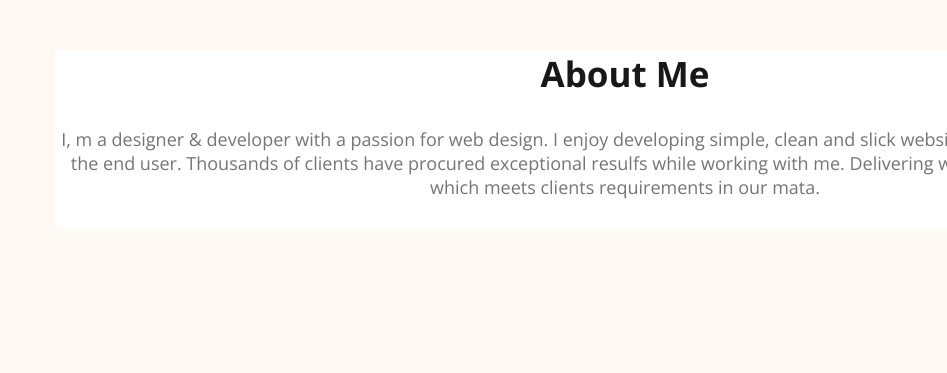
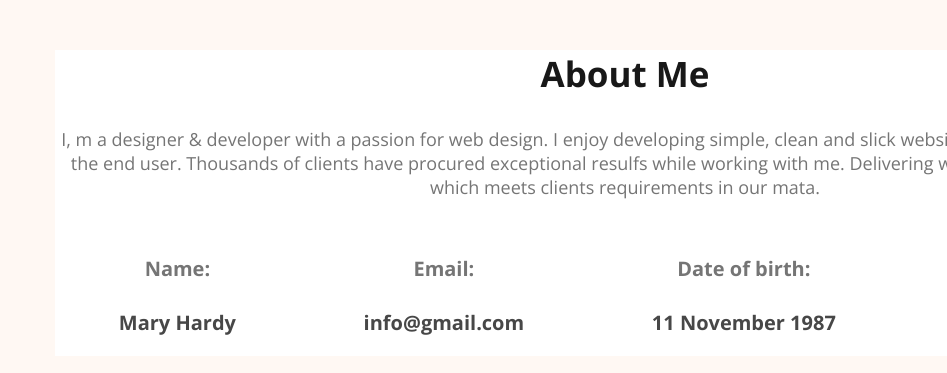
Before and after one commit to shethee98/module5, a plain HTML site: page index.html in a window 1280 px wide. Shown: the part 1003-1376 px from the top of the page, without its empty margins (333-1280 px from the left). Drawn offline with nearby package versions, Linux system fonts and the light colour scheme.

Commit message:
about section done

```diff
--- a/index.html
+++ b/index.html
@@ -41,6 +41,26 @@
                     exceptional resulfs while working with me. Delivering work within time and budget which meets
                     clients requirements in our mata.
                 </p>
+                <div class="about-info-container">
+                    <div class="about-info">
+                        <h4 class="info-title">Name:</h4>
+                        <p class="info-description">Mary Hardy </p>
+                    </div>
+                    <div class="about-info">
+                        <h4 class="info-title">Email:</h4>
+                        <p class="info-description">info@gmail.com</p>
+                    </div>
+                    <div class="about-info">
+                        <h4 class="info-title">Date of birth:</h4>
+                        <p class="info-description">11 November 1987</p>
+                    </div>
+                    <div class="about-info">
+                        <h4 class="info-title">From:
+                        </h4>
+                        <p class="info-description">Los Angeles, USA</p>
+                    </div>
+                </div>
+
             </div>
 
         </section>
--- a/style.css
+++ b/style.css
@@ -121,7 +121,8 @@ nav a {
     margin-left: 230px;
     margin-right: 230px;
 }
-.about-content{
+
+.about-content {
     background-color: #FFFFFF;
 }
 
@@ -139,6 +140,22 @@ nav a {
     font-size: 18px;
     font-weight: 400;
     text-align: center;
-    padding-bottom: 30px;
     margin-bottom: 30px;
 }
+
+.about-info-container {
+    display: flex;
+    justify-content: space-around;
+    text-align: center;
+}
+
+.info-title {
+    font-size: 20px;
+    font-weight: 700;
+    color: #757575;
+}
+.info-description{
+        font-size: 20px;
+        font-weight: 700;
+        color:#474747;
+}
```
